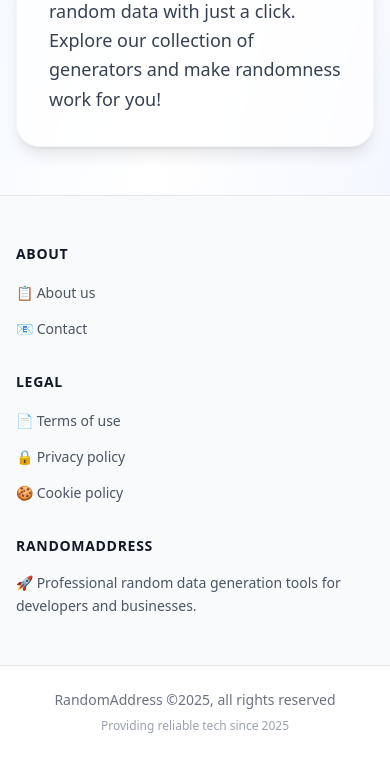
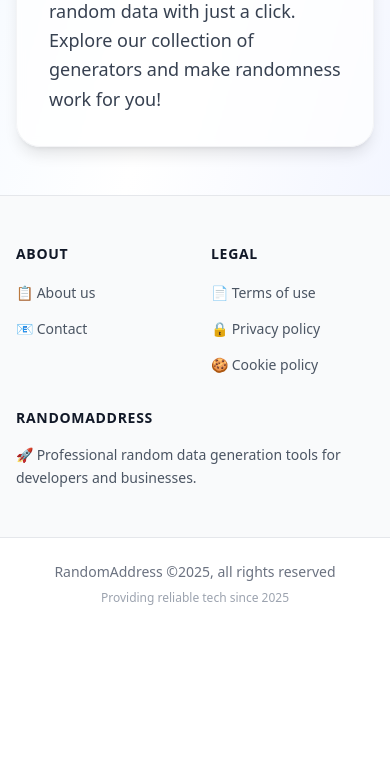
Before and after one commit to yusazhao/random-address, a CodeIgniter app: page /database/index.php/footprint/aboutus in a window 390 px wide. Shown: the part 736-1494 px from the top of the page. After the commit the page ends 1341 px from the top, so only its background shows below. Run offline with CodeIgniter, Linux system fonts and the light colour scheme; some libraries are stand-ins or nearby versions.

Commit message:
random address

```diff
--- a/application/views/footer.php
+++ b/application/views/footer.php
@@ -1,6 +1,6 @@
 <footer class="bg-gray-50 border-t border-gray-200">
   <div class="container mx-auto px-4 sm:px-6 lg:px-8 py-12 lg:py-16">
-    <div class="grid grid-cols-1 md:grid-cols-2 lg:grid-cols-3 gap-8 lg:gap-12 max-w-6xl mx-auto items-start">
+    <div class="grid grid-cols-2 md:grid-cols-1 lg:grid-cols-3 gap-8 lg:gap-12 max-w-6xl mx-auto items-start">
 
       <!-- About -->
       <div>
@@ -22,7 +22,7 @@
       </div>
 
       <!-- Company -->
-      <div class="md:col-span-2 lg:col-span-1">
+      <div class="col-span-2 md:col-span-1 lg:col-span-1">
         <h6 class="text-sm font-bold text-gray-900 uppercase tracking-wider mb-4 lg:mb-6">RandomAddress</h6>
         <p class="text-gray-600 font-medium leading-relaxed text-sm lg:text-base">
           🚀 Professional random data generation tools for developers and businesses.
```
